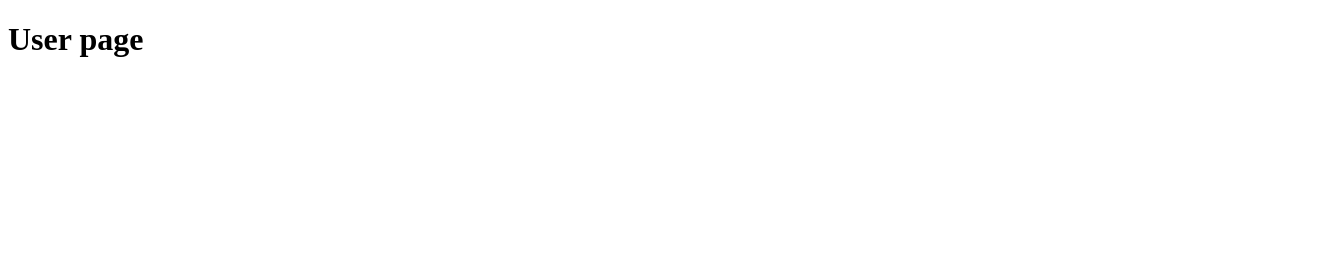
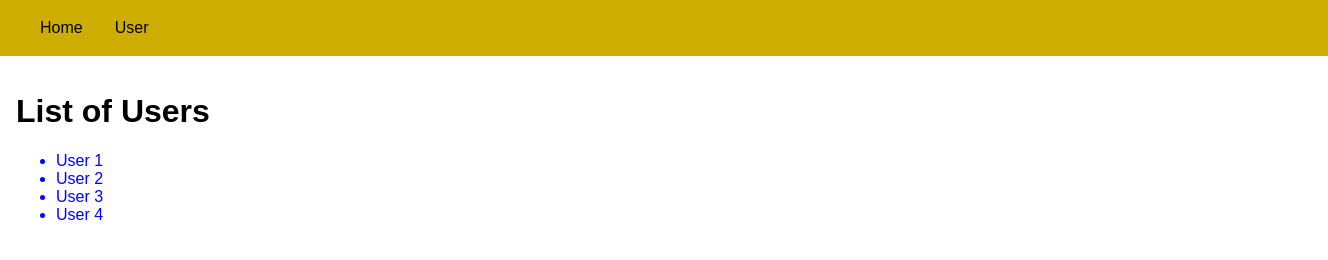
Before and after one commit to Rodrigolmg/nodejs-guide, a website: page third-exercise/pages/user/user-page.html in a window 1280 px wide. Shown: the whole page, 1328 px wide, since content can reach past the window. Drawn offline with Linux system fonts and the light colour scheme.

Commit message:
Static files added

```diff
--- a/third-exercise/pages/user/user-page.html
+++ b/third-exercise/pages/user/user-page.html
@@ -3,9 +3,27 @@
 <head>
     <meta charset="UTF-8">
     <meta name="viewport" content="width=device-width, initial-scale=1.0">
-    <title>Document</title>
+    <title>User</title>
+    <link rel="stylesheet" href="/style/user-style.css">
 </head>
 <body>
-    <h1>User page</h1>
+    <header class="main-header">
+        <nav class="main-header__nav">
+            <ul class="main-header__item-list">
+                <li class="main-header__item"><a href="/">Home</a></li>
+                <li class="main-header__item"><a href="/users">User</a></li>
+            </ul>
+        </nav>
+    </header>
+    <main>
+        <h1>List of Users</h1>
+        <ul class="colored-list-item">
+            <li>User 1</li>
+            <li>User 2</li>
+            <li>User 3</li>
+            <li>User 4</li>
+        </ul>
+    </main>
+
 </body>
 </html>
--- /dev/null
+++ b/third-exercise/public/main.css
@@ -0,0 +1,45 @@
+body {
+    padding: 0;
+    margin: 0;
+    font-family: sans-serif;
+}
+
+main {
+    padding: 1rem;
+}
+
+.main-header {
+    width: 100%;
+    height: 3.5rem;
+    background-color: #CDAD00;
+    padding: 0 1.5rem;
+}
+
+.main-header__item-list {
+    list-style: none;
+    margin: 0;
+    padding: 0;
+    display: flex;
+}
+
+.main-header__item {
+    padding: 0 1rem;
+    margin: 0;
+}
+
+.main-header__item a {
+    text-decoration: none;
+    color: black;
+}
+
+.main-header__item a:hover,
+.main-header__item a:active,
+.main-header__item a.active {
+    color: white;
+}
+
+.main-header__nav {
+    height: 100%;
+    display: flex;
+    align-items: center;
+}
--- /dev/null
+++ b/third-exercise/public/style/user-style.css
@@ -0,0 +1,5 @@
+@import '../main.css';
+
+.colored-list-item li {
+    color: blue;
+}
--- a/third-exercise/server.js
+++ b/third-exercise/server.js
@@ -3,13 +3,15 @@ const path = require('path')
 const express = require('express');
 const bodyParser = require('body-parser')
 const homeRouter = require('./routes/home')
+const userRouter = require('./routes/user')
 
 const app = express();
 
 app.use(bodyParser.urlencoded({extended: false}))
+app.use(express.static(path.join(__dirname, 'public')))
 app.use(homeRouter)
+app.use(userRouter)
 
-
-
+app.use((req, res, next) => res.status(404).sendFile(path.join(__dirname, 'pages', 'error', 'not-found-page.html')));
 
 app.listen(3000);
```
Also changed, not shown: third-exercise/pages/error/not-found-page.html (+9 -0 lines), third-exercise/pages/home.html (+9 -0 lines), third-exercise/routes/user.js (added, +13 -0 lines).
